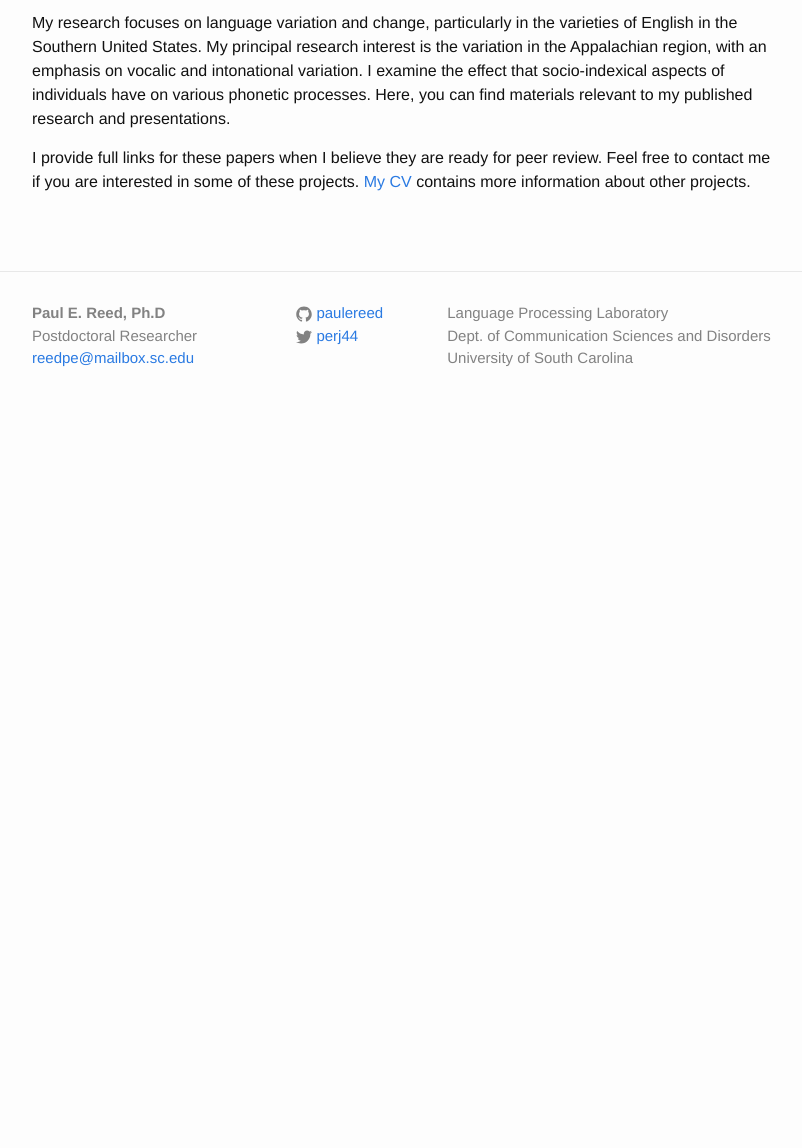
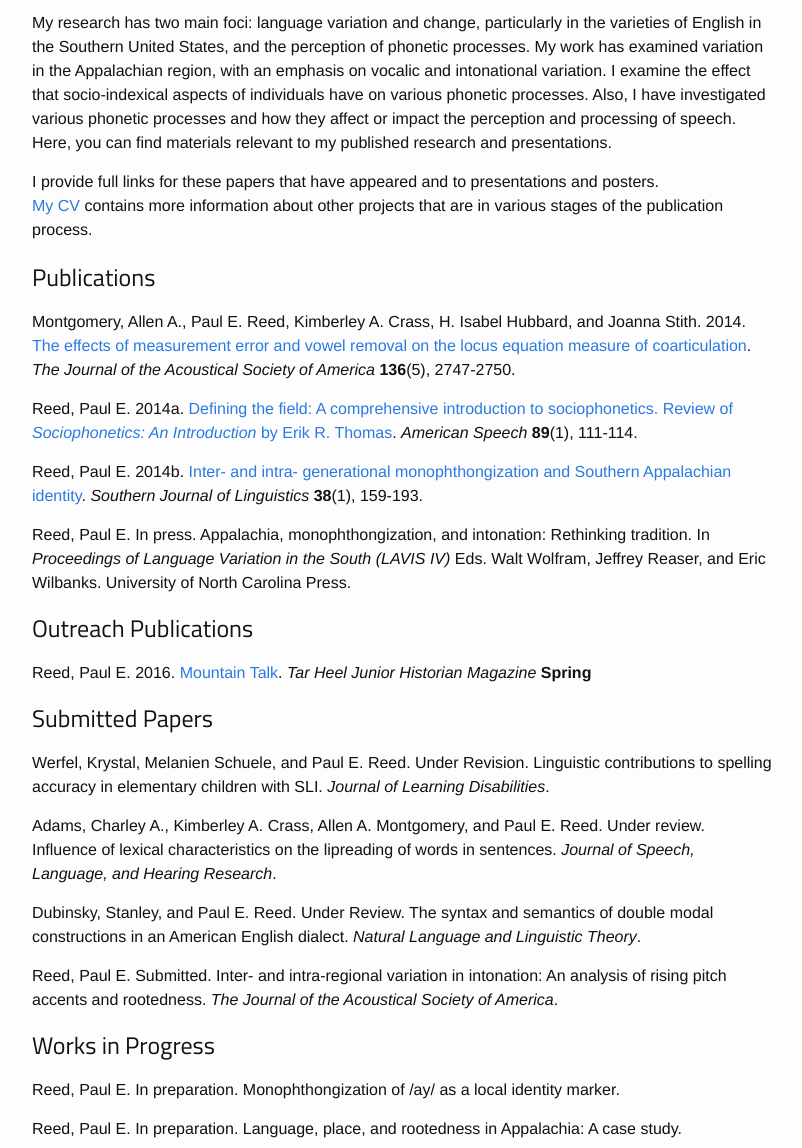
Before and after one commit to paulereed/paulereed.github.io, a Jekyll site: the page built from research.md, in a window 1280 px wide and 1400 px high, cut to the strip 252-1400 px from the top of the window. Shown: the whole strip, without its empty margins (238-1040 px from the left). Built offline with Jekyll 4.4.1, drawn with Linux system fonts in a browser that asks for light colours; some web fonts are replaced; some of the changed text lies outside the part shown.

Commit message:
Adding research links

```diff
--- a/research.md
+++ b/research.md
@@ -6,14 +6,50 @@ permalink: /research/
 
 {% include image.html url="/images/Rainy_Blue_Ridge-27527.jpg" caption="The Blue Ridge Mountains form part of the mystique around the Appalachian region." width=400 align="right" %}
 
-My research focuses on language variation and change, particularly in the varieties of
-English in the Southern United States. My principal research interest is the variation in
+My research has two main foci: language variation and change, particularly in the varieties of
+English in the Southern United States, and the perception of phonetic processes. My work has examined variation in
 the Appalachian region, with an emphasis on vocalic and intonational variation. I examine the effect
-that socio-indexical aspects of individuals have on various phonetic processes.
-Here, you can find materials relevant to my published research and presentations.
+that socio-indexical aspects of individuals have on various phonetic processes. Also, I
+have investigated various phonetic processes and how they affect or impact the perception and
+processing of speech. Here, you can find materials relevant to my published research and presentations.
 
-I provide full links for these papers when I believe they are ready for peer review.
-Feel free to contact me if you are interested in some of these projects.
-[My CV](http://paulereed.github.io/cv/) contains more information about other projects.
+I provide full links for these papers that have appeared and to presentations and posters.
+[My CV](http://paulereed.github.io/cv/) contains more information about other projects that
+are in various stages of the publication process.
 
 <hr style="clear:both;visibility: hidden;" />
+
+## Publications
+
+Montgomery, Allen A., Paul E. Reed, Kimberley A. Crass, H. Isabel Hubbard, and Joanna Stith. 2014.
+[The effects of measurement error and vowel removal on the locus equation measure of coarticulation](Montgomeryetal14.pdf). *The Journal of the Acoustical Society of America* **136**(5), 2747-2750.
+
+Reed, Paul E. 2014a. [Defining the field: A comprehensive introduction to sociophonetics. Review of *Sociophonetics: An Introduction* by Erik R. Thomas](Reed_2014_ThomasReview.pdf). *American Speech* **89**(1), 111-114.
+
+Reed, Paul E. 2014b. [Inter- and intra- generational monophthongization and Southern Appalachian identity](Reed_2014_SJoL38_1.pdf). *Southern Journal of Linguistics* **38**(1), 159-193.
+
+Reed, Paul E. In press. Appalachia, monophthongization, and intonation: Rethinking tradition. In *Proceedings of Language Variation in the South (LAVIS IV)* Eds. Walt Wolfram, Jeffrey Reaser, and Eric Wilbanks. University of North Carolina Press.
+
+## Outreach Publications
+
+Reed, Paul E. 2016. [Mountain Talk](THJHmagazine_Spring2016_Mountain Talk.pdf). *Tar Heel Junior Historian Magazine* **Spring**
+
+## Submitted Papers
+
+Werfel, Krystal, Melanien Schuele, and Paul E. Reed. Under Revision. Linguistic contributions to spelling accuracy in elementary children with SLI. *Journal of Learning Disabilities*.
+
+Adams, Charley A., Kimberley A. Crass, Allen A. Montgomery, and Paul E. Reed. Under review. Influence of lexical characteristics on the lipreading of words in sentences. *Journal of Speech, Language, and Hearing Research*.
+
+Dubinsky, Stanley, and Paul E. Reed. Under Review. The syntax and semantics of double modal constructions in an American English dialect. *Natural Language and Linguistic Theory*.
+
+Reed, Paul E. Submitted. Inter- and intra-regional variation in intonation: An analysis of rising pitch accents and rootedness. *The Journal of the Acoustical Society of America*.
+
+## Works in Progress
+
+Reed, Paul E. In preparation. Monophthongization of /ay/ as a local identity marker.
+
+Reed, Paul E. In preparation. Language, place, and rootedness in Appalachia: A case study.
+
+Reed, Paul E. In preparation. Monophthongization and identity: Change across the lifespan.
+
+Reed, Paul E., and Michael Montgomery. In preparation. Evidence of earlier African-American English in a bi-racial Appalachian enclave community.
```
Also changed, not shown: 5 other files.
